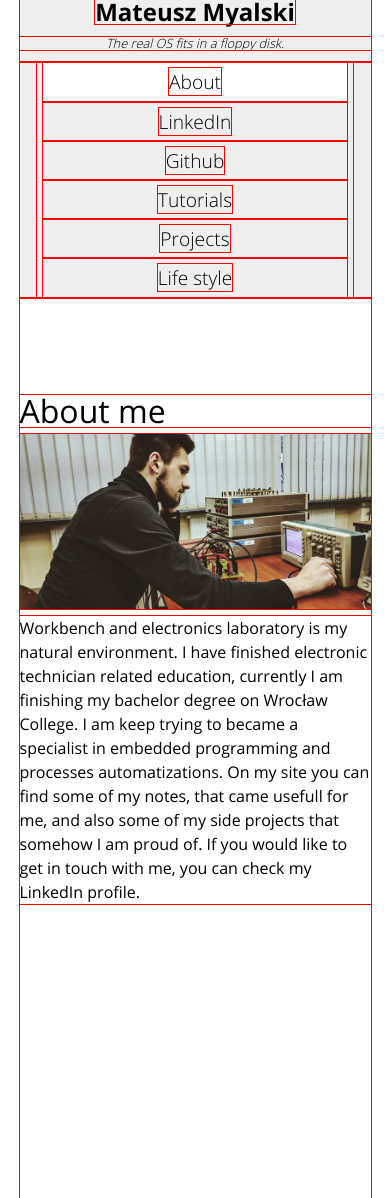
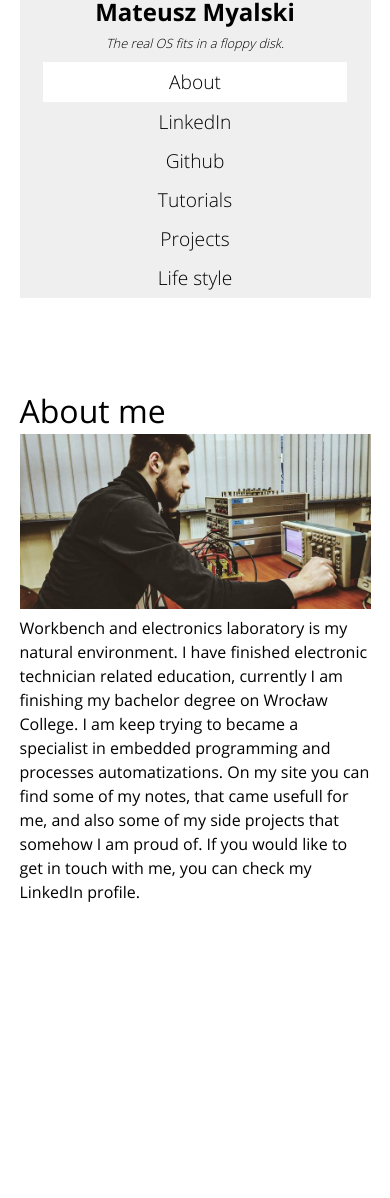
Before and after one commit to MateuszMyalski/MateuszMyalski.github.io, a Jekyll site: the page built from index.html, in a window 390 px wide. Built offline with Jekyll 4.4.1, drawn with Linux system fonts in a browser that asks for light colours; the list of posts is cut into pages by our own code.

Commit message:
CSS fix outline

```diff
--- a/css/theme.css
+++ b/css/theme.css
@@ -423,7 +423,5 @@ pre {
 	    min-width: 90%;
         max-width: unset;
 	}
-	* {
-		outline: 1px solid red;
-	}
+
 }
```
